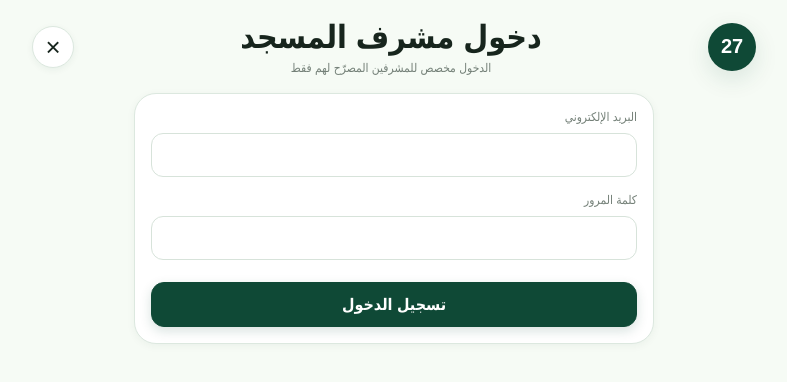
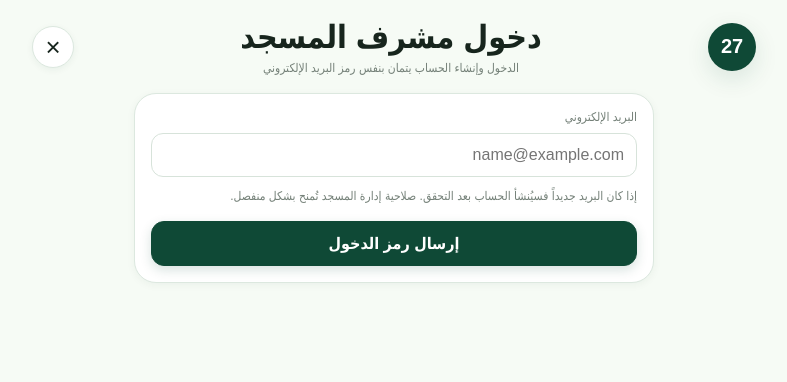
Before and after one commit to Alhamzy/27, a Next.js app: page /admin/login in a window 1280 px wide. Shown: the top 382 px of the page, without its empty margins (438-1225 px from the left). Built offline with nearby package versions, Linux system fonts and the light colour scheme.

Commit message:
Batch 6: switch admin auth to email OTP

```diff
--- a/src/app/admin/login/page.tsx
+++ b/src/app/admin/login/page.tsx
@@ -7,20 +7,57 @@ import { createClient } from '@/lib/supabase/browser';
 export default function AdminLoginPage() {
   const router = useRouter();
   const [email, setEmail] = useState('');
-  const [password, setPassword] = useState('');
+  const [otp, setOtp] = useState('');
+  const [step, setStep] = useState<'email' | 'otp'>('email');
   const [error, setError] = useState<string | null>(null);
+  const [message, setMessage] = useState<string | null>(null);
   const [loading, setLoading] = useState(false);
 
-  const submit = async (event: FormEvent<HTMLFormElement>) => {
+  const sendOtp = async (event: FormEvent<HTMLFormElement>) => {
     event.preventDefault();
+    setError(null);
+    setMessage(null);
     setLoading(true);
-    setError(null);
 
+    const normalizedEmail = email.trim().toLowerCase();
     const supabase = createClient();
-    const { error: authError } = await supabase.auth.signInWithPassword({ email, password });
+    const { error: authError } = await supabase.auth.signInWithOtp({
+      email: normalizedEmail,
+      options: { shouldCreateUser: true },
+    });
 
     if (authError) {
-      setError('تعذر تسجيل الدخول. تحقق من البريد وكلمة المرور.');
+      setError('تعذر إرسال رمز الدخول. تحقق من البريد الإلكتروني وحاول مرة أخرى.');
+      setLoading(false);
+      return;
+    }
+
+    setEmail(normalizedEmail);
+    setStep('otp');
+    setMessage(`تم إرسال رمز الدخول إلى ${normalizedEmail}`);
+    setLoading(false);
+  };
+
+  const verifyOtp = async (event: FormEvent<HTMLFormElement>) => {
+    event.preventDefault();
+    setError(null);
+    setMessage(null);
+
+    if (!/^\d{6}$/.test(otp)) {
+      setError('أدخل رمز التحقق المكوّن من 6 أرقام.');
+      return;
+    }
+
+    setLoading(true);
+    const supabase = createClient();
+    const { error: authError } = await supabase.auth.verifyOtp({
+      email,
+      token: otp,
+      type: 'email',
+    });
+
+    if (authError) {
+      setError('رمز التحقق غير صحيح أو انتهت صلاحيته.');
       setLoading(false);
       return;
     }
@@ -35,41 +72,58 @@ export default function AdminLoginPage() {
         <div className="brand-mark">27</div>
         <div className="admin-title-wrap">
           <div className="admin-title-row"><h1>دخول مشرف المسجد</h1></div>
-          <p>الدخول مخصص للمشرفين المصرّح لهم فقط</p>
+          <p>الدخول وإنشاء الحساب يتمان بنفس رمز البريد الإلكتروني</p>
         </div>
         <button className="icon-button" onClick={() => router.push('/')} aria-label="إغلاق">×</button>
       </header>
 
       <section className="admin-mosque-card" style={{ maxWidth: 520, marginInline: 'auto' }}>
-        <form onSubmit={submit}>
+        {step === 'email' ? (
+          <form onSubmit={sendOtp}>
             <label className="admin-label" htmlFor="admin-email">البريد الإلكتروني</label>
             <input
               id="admin-email"
               type="email"
               autoComplete="email"
               required
+              placeholder="name@example.com"
               value={email}
               onChange={(event) => setEmail(event.target.value)}
-            style={{ width: '100%', padding: 12, border: '1px solid #d7e3da', borderRadius: 12, marginBottom: 16 }}
+              style={{ width: '100%', padding: 12, border: '1px solid #d7e3da', borderRadius: 12, marginBottom: 12 }}
             />
-
-          <label className="admin-label" htmlFor="admin-password">كلمة المرور</label>
-          <input
-            id="admin-password"
-            type="password"
-            autoComplete="current-password"
-            required
-            value={password}
-            onChange={(event) => setPassword(event.target.value)}
-            style={{ width: '100%', padding: 12, border: '1px solid #d7e3da', borderRadius: 12, marginBottom: 16 }}
-          />
-
+            <p className="admin-muted" style={{ marginTop: 0 }}>
+              إذا كان البريد جديداً فسيُنشأ الحساب بعد التحقق. صلاحية إدارة المسجد تُمنح بشكل منفصل.
+            </p>
             {error && <p role="alert" style={{ color: '#b42318', fontSize: 13 }}>{error}</p>}
-
             <button className="primary-action wide" type="submit" disabled={loading}>
-            {loading ? 'جارٍ تسجيل الدخول…' : 'تسجيل الدخول'}
+              {loading ? 'جارٍ إرسال الرمز…' : 'إرسال رمز الدخول'}
             </button>
           </form>
+        ) : (
+          <form onSubmit={verifyOtp}>
+            <label className="admin-label" htmlFor="admin-otp">رمز الدخول</label>
+            <input
+              id="admin-otp"
+              type="text"
+              inputMode="numeric"
+              autoComplete="one-time-code"
+              placeholder="000000"
+              maxLength={6}
+              required
+              value={otp}
+              onChange={(event) => setOtp(event.target.value.replace(/\D/g, '').slice(0, 6))}
+              style={{ width: '100%', padding: 12, border: '1px solid #d7e3da', borderRadius: 12, marginBottom: 12, textAlign: 'center', fontSize: 24, letterSpacing: 8 }}
+            />
+            {message && <p role="status" className="admin-muted">{message}</p>}
+            {error && <p role="alert" style={{ color: '#b42318', fontSize: 13 }}>{error}</p>}
+            <button className="primary-action wide" type="submit" disabled={loading}>
+              {loading ? 'جارٍ التحقق…' : 'تأكيد الرمز والدخول'}
+            </button>
+            <button className="ghost-action wide" type="button" onClick={() => { setStep('email'); setOtp(''); setError(null); setMessage(null); }} style={{ marginTop: 10 }}>
+              تغيير البريد الإلكتروني
+            </button>
+          </form>
+        )}
       </section>
     </main>
   );
```
Lines whose indentation alone changed are shown as unchanged.
